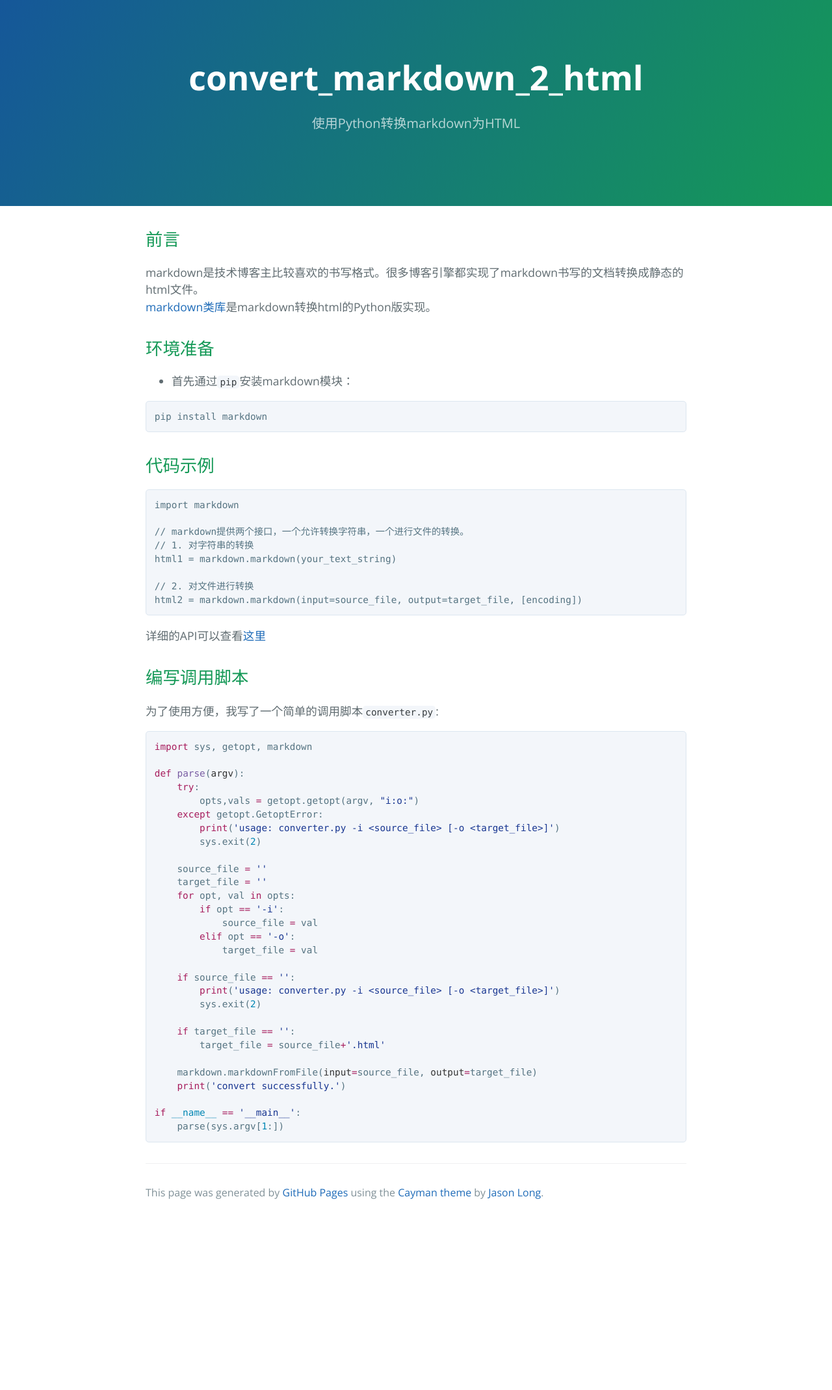
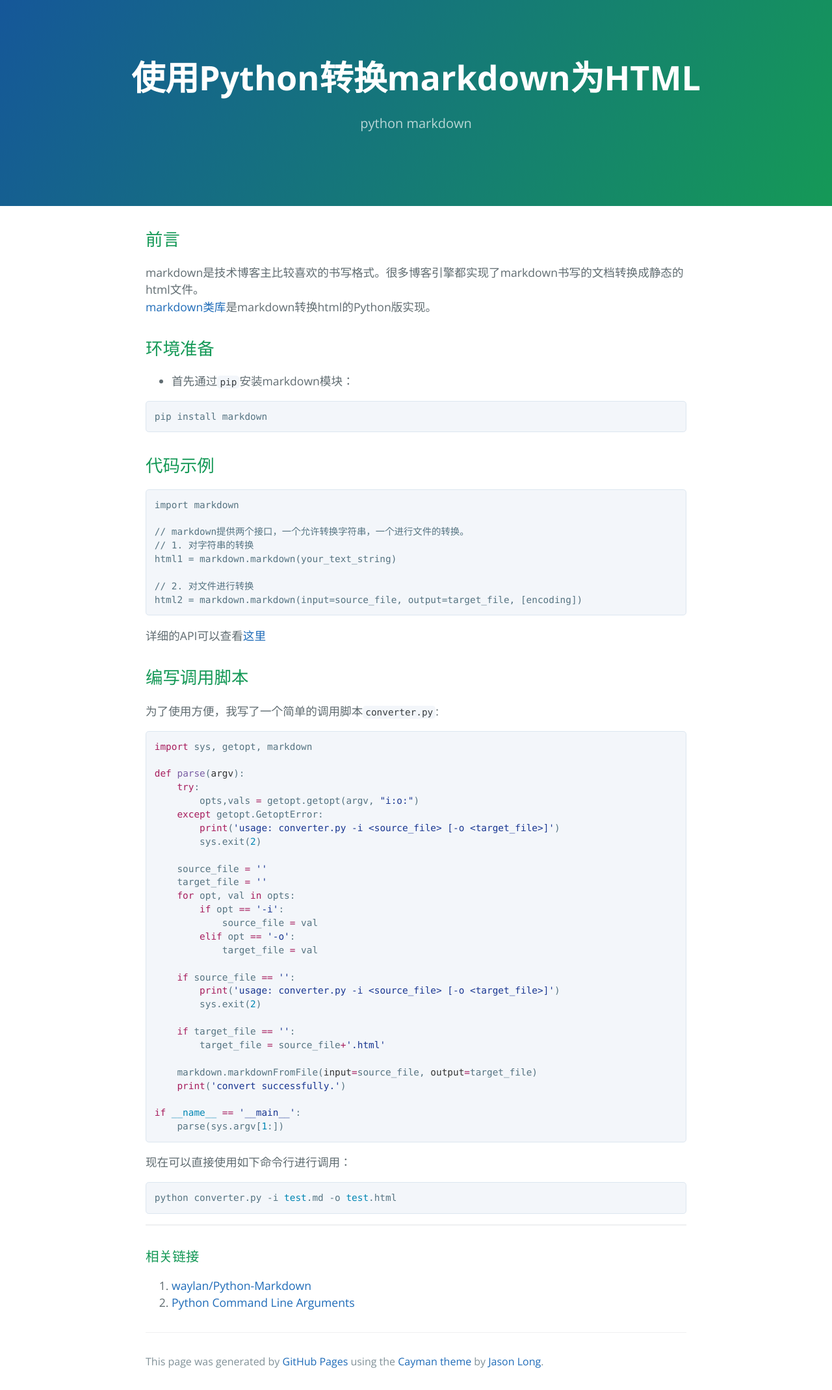
Before and after one commit to amooly/amooly.github.io, a plain HTML site: page index.html in a window 1280 px wide. Shown: the whole page at 65% size. Before the commit the page ends 1879 px from the top, so only its background shows below. Drawn offline with nearby package versions, Linux system fonts and the light colour scheme.

```diff
--- a/index.html
+++ b/index.html
@@ -2,7 +2,7 @@
 <html lang="en-us">
   <head>
     <meta charset="UTF-8">
-    <title>convert_markdown_2_html by amooly</title>
+    <title>使用Python转换markdown为HTML by amooly</title>
     <meta name="viewport" content="width=device-width, initial-scale=1">
     <link rel="stylesheet" type="text/css" href="stylesheets/normalize.css" media="screen">
     <link href='https://fonts.googleapis.com/css?family=Open+Sans:400,700' rel='stylesheet' type='text/css'>
@@ -11,8 +11,8 @@
   </head>
   <body>
     <section class="page-header">
-      <h1 class="project-name">convert_markdown_2_html</h1>
-      <h2 class="project-tagline">使用Python转换markdown为HTML</h2>
+      <h1 class="project-name">使用Python转换markdown为HTML</h1>
+      <h2 class="project-tagline">python markdown</h2>
     </section>
 
     <section class="main-content">
@@ -82,6 +82,20 @@ html2 = markdown.markdown(input=source_file, output=target_file, [encoding])
 <span class="pl-k">if</span> <span class="pl-c1">__name__</span> <span class="pl-k">==</span> <span class="pl-s"><span class="pl-pds">'</span>__main__<span class="pl-pds">'</span></span>:
     parse(sys.argv[<span class="pl-c1">1</span>:])</pre></div>
 
+<p>现在可以直接使用如下命令行进行调用：</p>
+
+<div class="highlight highlight-source-shell"><pre>python converter.py -i <span class="pl-c1">test</span>.md -o <span class="pl-c1">test</span>.html</pre></div>
+
+<hr>
+
+<h3>
+<a id="相关链接" class="anchor" href="#%E7%9B%B8%E5%85%B3%E9%93%BE%E6%8E%A5" aria-hidden="true"><span class="octicon octicon-link"></span></a>相关链接</h3>
+
+<ol>
+<li><a href="https://github.com/waylan/Python-Markdown">waylan/Python-Markdown</a></li>
+<li><a href="http://www.tutorialspoint.com/python/python_command_line_arguments.htm">Python Command Line Arguments</a></li>
+</ol>
+
       <footer class="site-footer">
 
         <span class="site-footer-credits">This page was generated by <a href="https://pages.github.com">GitHub Pages</a> using the <a href="https://github.com/jasonlong/cayman-theme">Cayman theme</a> by <a href="https://twitter.com/jasonlong">Jason Long</a>.</span>
```
Also changed, not shown: params.json (+1 -1 lines).
